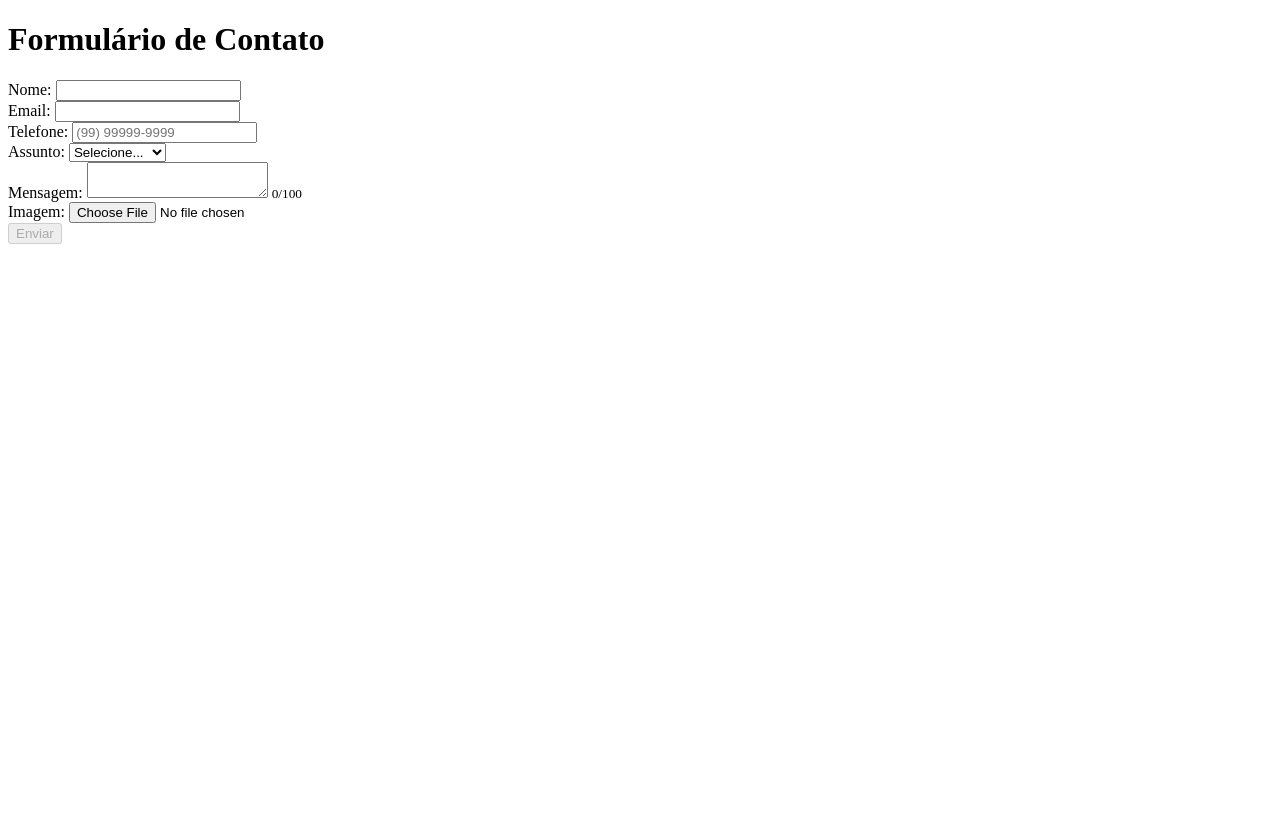
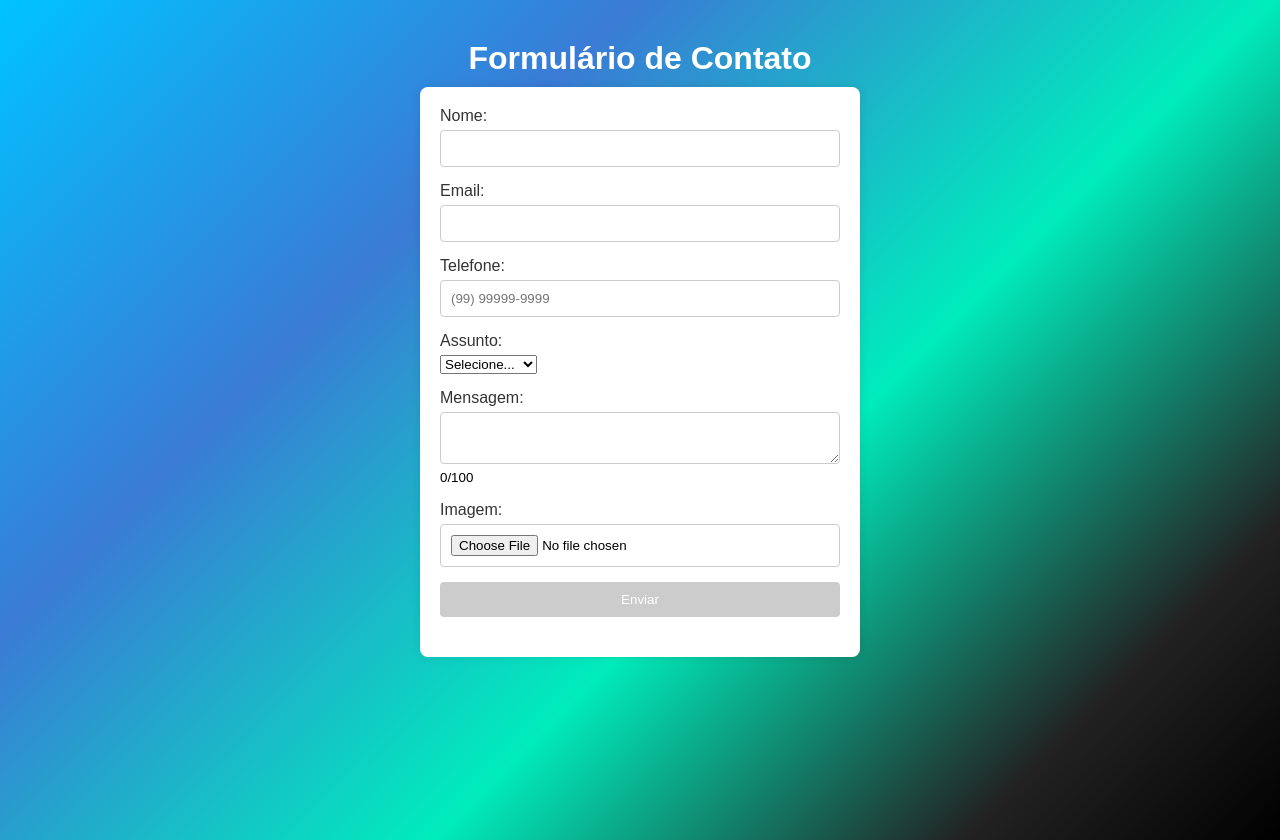
Before and after one commit to JVictor-De/Jonh_assessment, a plain HTML site: page AC6/form/index.html in a window 1280 px wide. Before the commit the page ends 800 px from the top, so only its background shows below. Drawn offline with Linux system fonts and the light colour scheme.

Commit message:
add AC6 V3

```diff
--- a/AC6/form/css/styles.css
+++ b/AC6/form/css/styles.css
@@ -1,15 +1,122 @@
+body {
+    /* Estilo geral do fundo e fonte da página */
+    font-family: Arial, sans-serif;
+    background: linear-gradient(135deg, #00c3ff 0%, #3a7bd5 30%, #00ecbc 60%, #222 85%, #000 100%);
+    margin: 0;
+    padding: 0;
+    display: block;
+    min-height: 100vh;
+}
+
+
+/* Título centralizado e destacado */
+h1 {
+    text-align: center;
+    color: #ffffff;
+    margin-top: 40px;
+    margin-bottom: 10px;
+}
+
+
+/* Formulário centralizado com sombra e borda arredondada */
+form {
+    margin: 0 auto;
+    background: #fff;
+    padding: 20px;
+    border-radius: 8px;
+    box-shadow: 0 0 10px rgba(0, 0, 0, 0.1);
+    width: 100%;
+    max-width: 400px;
+}
+
+
+/* Espaçamento entre os grupos de campos */
+.form-group {
+    margin-bottom: 15px;
+}
+
+
+/* Estilo dos rótulos dos campos */
+label {
+    display: block;
+    margin-bottom: 5px;
+    color: #333;
+}
+
+
+/* Estilo dos campos de entrada, textarea e arquivo */
+input[type="text"],
+input[type="email"],
+textarea,
+input[type="file"] {
+    width: 100%;
+    padding: 10px;
+    border: 1px solid #ccc;
+    border-radius: 4px;
+    box-sizing: border-box;
+}
+
+
+/* Permite redimensionar verticalmente o textarea */
+textarea {
+    resize: vertical;
+}
+
+
+/* Botão de envio estilizado */
+button[type="submit"] {
+    background-color: #28a745;
+    color: #fff;
+    border: none;
+    padding: 10px 20px;
+    border-radius: 4px;
+    cursor: pointer;
+    width: 100%;
+}
+
+
+/* Botão de envio desabilitado */
+button[type="submit"]:disabled {
+    background-color: #ccc;
+    cursor: not-allowed;
+}
+
+
+/* Efeito hover no botão de envio */
+button[type="submit"]:hover:not(:disabled) {
+    background-color: #218838;
+}
+
+
+/* Mensagem de resultado centralizada */
+#result {
+    margin-top: 20px;
+    text-align: center;
+}
+
+
+/* Campos inválidos destacados em vermelho */
 input.invalid, textarea.invalid, select.invalid {
     border: 2px solid #e74c3c;
     background: #fff0f0;
 }
+
+
+/* Campos válidos destacados em verde */
 input.valid, textarea.valid, select.valid {
     border: 2px solid #28a745;
 }
+
+
+/* Spinner de carregamento */
 #spinner {
     margin-top: 20px;
     text-align: center;
     font-weight: bold;
 }
+
+
+/* Imagem de pré-visualização estilizada */
 #imagePreview img {
     max-width: 100%;
     height: auto;
--- a/AC6/form/script.js
+++ b/AC6/form/script.js
@@ -31,6 +31,7 @@ function validateName() {
     setValid(nameInput);
     return true;
 }
+
 // Valida o e-mail
 function validateEmail() {
     const emailRegex = /^[^\s@]+@[^\s@]+\.[^\s@]+$/;
@@ -41,6 +42,7 @@ function validateEmail() {
     setValid(emailInput);
     return true;
 }
+
 //valida o telefone
 function validatePhone() {
     const phoneRegex = /^\(\d{2}\) \d{5}-\d{4}$/;
@@ -51,6 +53,7 @@ function validatePhone() {
     setValid(phoneInput);
     return true;
 }
+
 //valida o assunto
 function validateSubject() {
     if (!subjectSelect.value) {
@@ -60,6 +63,7 @@ function validateSubject() {
     setValid(subjectSelect);
     return true;
 }
+
 // valida a mensagem
 function validateMessage() {
     const val = messageInput.value.trim();
@@ -81,6 +85,7 @@ function setInvalid(input, msg) {
     input.classList.remove('valid');
     input.title = msg;
 }
+
 function setValid(input) {
     input.classList.remove('invalid');
     input.classList.add('valid');
```
Also changed, not shown: 1 other file.
